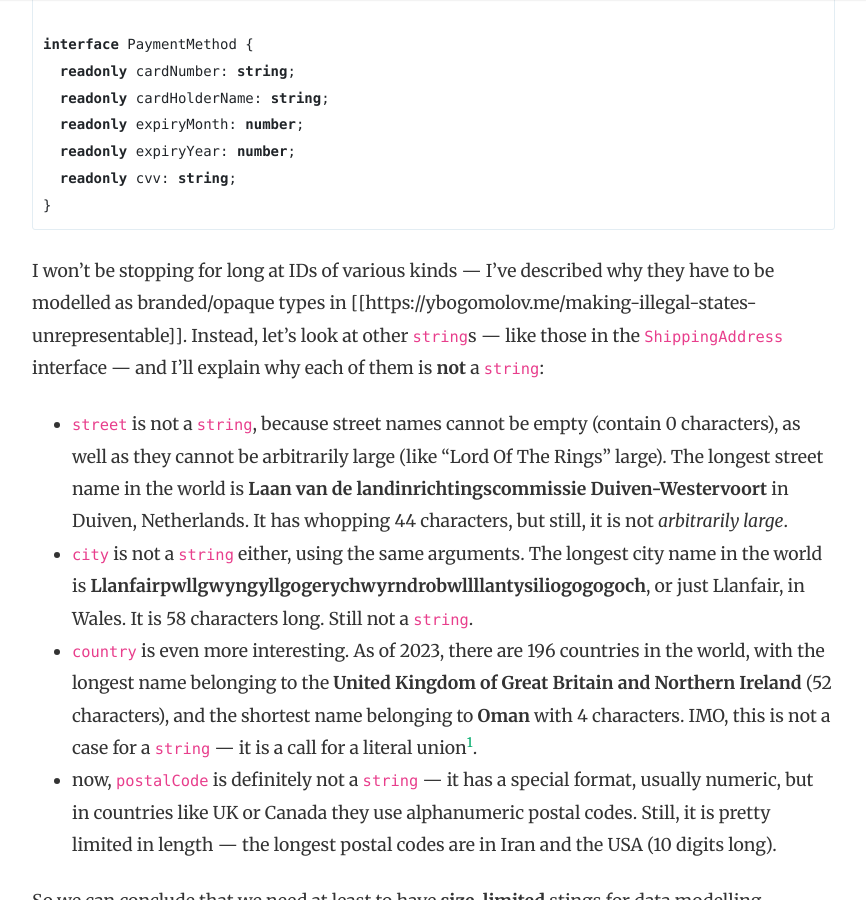
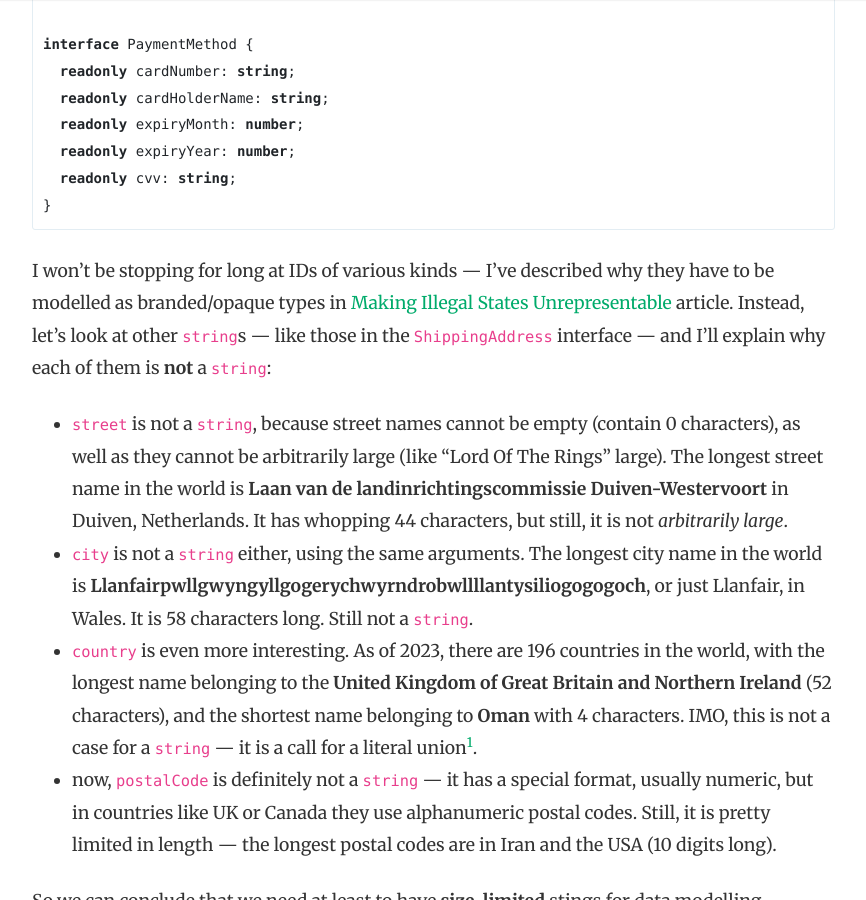
Before and after one commit to YBogomolov/ybogomolov.github.io, a Jekyll site: the page built from _posts/2023-07-08-primitives-were-a-mistake.md, in a window 1280 px wide and 900 px high, scrolled down 2112 px. Shown: the whole window, without its empty margins (253-1119 px from the left). Built offline with Jekyll 4.4.1, drawn with Linux system fonts in a browser that asks for light colours; nearby versions of some CDN libraries; comment, search, counter and statistics services are not loaded.

Commit message:
fix: link text

````diff
--- a/_posts/2023-07-08-primitives-were-a-mistake.md
+++ b/_posts/2023-07-08-primitives-were-a-mistake.md
@@ -65,7 +65,7 @@ interface PaymentMethod {
 }
 ```
 
-I won't be stopping for long at IDs of various kinds — I've described why they have to be modelled as branded/opaque types in [[https://ybogomolov.me/making-illegal-states-unrepresentable]]. Instead, let's look at other `string`s — like those in the `ShippingAddress` interface — and I'll explain why each of them is **not** a `string`:
+I won't be stopping for long at IDs of various kinds — I've described why they have to be modelled as branded/opaque types in [Making Illegal States Unrepresentable](https://ybogomolov.me/making-illegal-states-unrepresentable) article. Instead, let's look at other `string`s — like those in the `ShippingAddress` interface — and I'll explain why each of them is **not** a `string`:
 - `street` is not a `string`, because street names cannot be empty (contain 0 characters), as well as they cannot be arbitrarily large (like "Lord Of The Rings" large). The longest street name in the world is **Laan van de landinrichtingscommissie Duiven-Westervoort** in Duiven, Netherlands. It has whopping 44 characters, but still, it is not _arbitrarily large_.
 - `city` is not a `string` either, using the same arguments. The longest city name in the world is **Llanfairpwllgwyngyllgogerychwyrndrobwllllantysiliogogogoch**, or just Llanfair, in Wales. It is 58 characters long. Still not a `string`.
 - `country` is even more interesting. As of 2023, there are 196 countries in the world, with the longest name belonging to the **United Kingdom of Great Britain and Northern Ireland** (52 characters), and the shortest name belonging to **Oman** with 4 characters. IMO, this is not a case for a `string` — it is a call for a literal union[^1].
````
